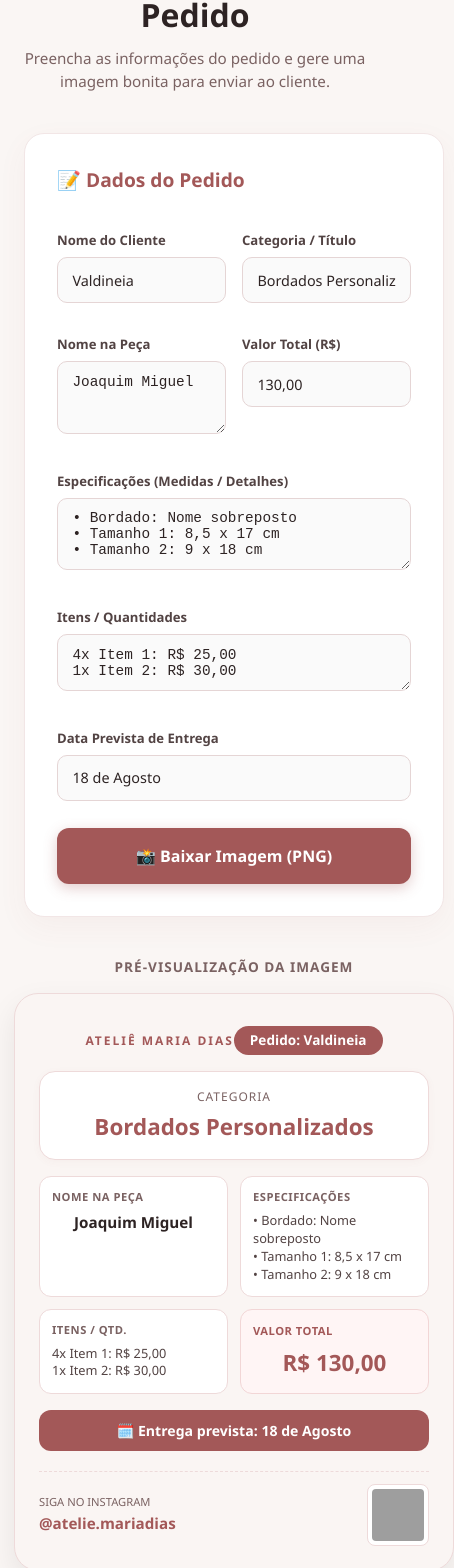
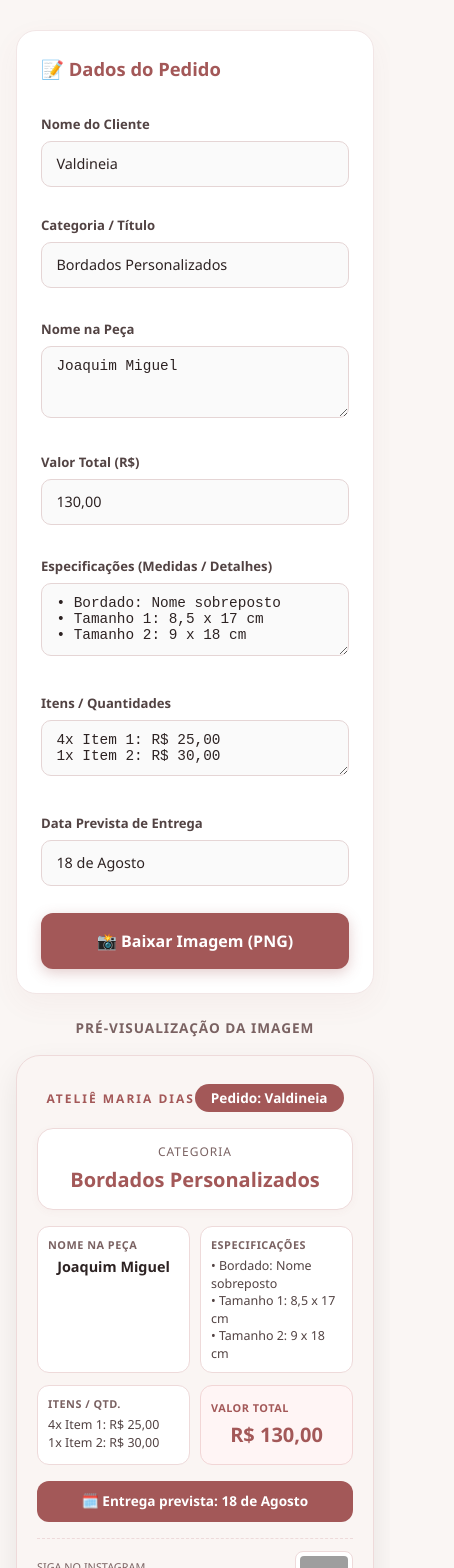
Before and after one commit to KawanDias/atelie-mariaDias, a React (Vite) app: page /admin/gerador-pedidos in a window 390 px wide. Shown: the part 273-1841 px from the top of the page, 454 px wide, since content can reach past the window. Built offline with nearby package versions, Linux system fonts and the light colour scheme; no server answers; grey boxes are pictures that could not be loaded.

Commit message:
feat: adiciona responsividade mobile à area de pedidos

```diff
--- a/src/pages/AdminOrderGenerator.tsx
+++ b/src/pages/AdminOrderGenerator.tsx
@@ -30,35 +30,49 @@ export function AdminOrderGenerator() {
     };
 
     return (
-        <div style={{ padding: '2.5rem 1.5rem', maxWidth: '1280px', margin: '0 auto', fontFamily: "'Segoe UI', Roboto, Helvetica, Arial, sans-serif", color: '#2D2323' }}>
+        <div style={{
+            padding: '1.5rem 1rem',
+            maxWidth: '1280px',
+            margin: '0 auto',
+            fontFamily: "'Segoe UI', Roboto, Helvetica, Arial, sans-serif",
+            color: '#2D2323',
+            boxSizing: 'border-box'
+        }}>
 
             {/* Cabeçalho da Página */}
-            <div style={{ textAlign: 'center', marginBottom: '2.5rem' }}>
-                <h1 style={{ fontSize: '2rem', color: '#2D2323', margin: '0 0 0.5rem 0', fontWeight: 700 }}>
+            <div style={{ textAlign: 'center', marginBottom: '2rem' }}>
+                <h1 style={{ fontSize: 'clamp(1.4rem, 4vw, 2rem)', color: '#2D2323', margin: '0 0 0.5rem 0', fontWeight: 700 }}>
                     ✨ Gerador de Comprovante de Pedido
                 </h1>
-                <p style={{ color: '#7A6262', margin: 0, fontSize: '0.95rem' }}>
+                <p style={{ color: '#7A6262', margin: 0, fontSize: '0.9rem' }}>
                     Preencha as informações do pedido e gere uma imagem bonita para enviar ao cliente.
                 </p>
             </div>
 
-            <div style={{ display: 'grid', gridTemplateColumns: 'repeat(auto-fit, minmax(420px, 1fr))', gap: '2.5rem', alignItems: 'start' }}>
+            {/* Grid principal do Admin (Formulário x Preview) */}
+            <div style={{
+                display: 'grid',
+                gridTemplateColumns: 'repeat(auto-fit, minmax(280px, 1fr))',
+                gap: '1.5rem',
+                alignItems: 'start'
+            }}>
 
                 {/* FORMULÁRIO DE PREENCHIMENTO */}
                 <div style={{
                     background: '#FFFFFF',
-                    padding: '2rem',
+                    padding: '1.5rem',
                     borderRadius: '20px',
                     border: '1px solid #F2E6E6',
-                    boxShadow: '0 10px 30px rgba(163, 88, 88, 0.05)'
+                    boxShadow: '0 10px 30px rgba(163, 88, 88, 0.05)',
+                    boxSizing: 'border-box'
                 }}>
-                    <h3 style={{ margin: '0 0 1.5rem 0', color: '#A35858', fontSize: '1.2rem', display: 'flex', alignItems: 'center', gap: '0.5rem' }}>
+                    <h3 style={{ margin: '0 0 1.25rem 0', color: '#A35858', fontSize: '1.15rem', display: 'flex', alignItems: 'center', gap: '0.5rem' }}>
                         📝 Dados do Pedido
                     </h3>
 
                     <div style={{ display: 'flex', flexDirection: 'column', gap: '1.2rem' }}>
 
-                        <div style={{ display: 'grid', gridTemplateColumns: '1fr 1fr', gap: '1rem' }}>
+                        <div style={{ display: 'grid', gridTemplateColumns: 'repeat(auto-fit, minmax(180px, 1fr))', gap: '1rem' }}>
                             <div>
                                 <label style={{ display: 'block', fontSize: '0.82rem', fontWeight: 600, color: '#524343', marginBottom: '0.4rem' }}>
                                     Nome do Cliente
@@ -83,7 +97,7 @@ export function AdminOrderGenerator() {
                             </div>
                         </div>
 
-                        <div style={{ display: 'grid', gridTemplateColumns: '1fr 1fr', gap: '1rem' }}>
+                        <div style={{ display: 'grid', gridTemplateColumns: 'repeat(auto-fit, minmax(180px, 1fr))', gap: '1rem' }}>
                             <div>
                                 <label style={{ display: 'block', fontSize: '0.82rem', fontWeight: 600, color: '#524343', marginBottom: '0.4rem' }}>
                                     Nome na Peça
@@ -162,7 +176,8 @@ export function AdminOrderGenerator() {
                                 display: 'flex',
                                 alignItems: 'center',
                                 justifyContent: 'center',
-                                gap: '0.6rem'
+                                gap: '0.6rem',
+                                width: '100%'
                             }}
                         >
                             📸 Baixar Imagem (PNG)
@@ -171,7 +186,7 @@ export function AdminOrderGenerator() {
                 </div>
 
                 {/* PRÉ-VISUALIZAÇÃO DO CARTÃO DO PEDIDO (CANVAS EXPORTÁVEL) */}
-                <div style={{ display: 'flex', flexDirection: 'column', alignItems: 'center', gap: '1rem' }}>
+                <div style={{ display: 'flex', flexDirection: 'column', alignItems: 'center', gap: '1rem', width: '100%' }}>
                     <span style={{ fontSize: '0.85rem', fontWeight: 600, color: '#7A6262', textTransform: 'uppercase', letterSpacing: '1px' }}>
                         Pré-visualização da Imagem
                     </span>
@@ -179,15 +194,17 @@ export function AdminOrderGenerator() {
                     <div
                         ref={cardRef}
                         style={{
-                            width: '440px',
+                            width: '100%',
+                            maxWidth: '440px',
                             backgroundColor: '#FAF5F3',
                             borderRadius: '24px',
-                            padding: '24px',
+                            padding: '20px',
                             boxSizing: 'border-box',
                             color: '#2D2323',
                             boxShadow: '0 12px 30px rgba(0,0,0,0.08)',
                             border: '1px solid #EEDADA',
-                            position: 'relative'
+                            position: 'relative',
+                            overflowWrap: 'break-word'
                         }}
                     >
                         {/* Topo / Marca */}
@@ -209,7 +226,9 @@ export function AdminOrderGenerator() {
                                 padding: '4px 16px',
                                 borderRadius: '20px',
                                 fontSize: '0.85rem',
-                                fontWeight: 600
+                                fontWeight: 600,
+                                maxWidth: '100%',
+                                wordBreak: 'break-word'
                             }}>
                                 Pedido: {clientName}
                             </div>
@@ -219,7 +238,7 @@ export function AdminOrderGenerator() {
                         <div style={{
                             backgroundColor: '#FFFFFF',
                             borderRadius: '16px',
-                            padding: '16px',
+                            padding: '14px',
                             textAlign: 'center',
                             marginBottom: '16px',
                             border: '1px solid #EEDADA',
@@ -228,40 +247,40 @@ export function AdminOrderGenerator() {
                             <span style={{ fontSize: '0.75rem', color: '#7A6262', textTransform: 'uppercase', letterSpacing: '1px', display: 'block', marginBottom: '4px' }}>
                                 Categoria
                             </span>
-                            <h2 style={{ margin: 0, color: '#A35858', fontSize: '1.4rem', fontWeight: 700 }}>
+                            <h2 style={{ margin: 0, color: '#A35858', fontSize: '1.25rem', fontWeight: 700, wordBreak: 'break-word' }}>
                                 {categoryTitle}
                             </h2>
                         </div>
 
                         {/* Grid Nome & Especificações */}
-                        <div style={{ display: 'grid', gridTemplateColumns: '1fr 1fr', gap: '12px', marginBottom: '12px' }}>
+                        <div style={{ display: 'grid', gridTemplateColumns: '1fr 1fr', gap: '10px', marginBottom: '12px' }}>
                             <div style={cardBlockStyle}>
                                 <span style={cardBlockTitleStyle}>Nome na Peça</span>
-                                <p style={{ margin: 0, fontSize: '0.95rem', fontWeight: 700, color: '#2D2323', textAlign: 'center', whiteSpace: 'pre-line', lineHeight: '1.4' }}>
+                                <p style={{ margin: 0, fontSize: '0.9rem', fontWeight: 700, color: '#2D2323', textAlign: 'center', whiteSpace: 'pre-line', lineHeight: '1.4', wordBreak: 'break-word' }}>
                                     {personName}
                                 </p>
                             </div>
 
                             <div style={cardBlockStyle}>
                                 <span style={cardBlockTitleStyle}>Especificações</span>
-                                <p style={{ margin: 0, fontSize: '0.8rem', color: '#524343', whiteSpace: 'pre-line', lineHeight: '1.4' }}>
+                                <p style={{ margin: 0, fontSize: '0.78rem', color: '#524343', whiteSpace: 'pre-line', lineHeight: '1.4', wordBreak: 'break-word' }}>
                                     {specifications}
                                 </p>
                             </div>
                         </div>
 
                         {/* Grid Itens & Valor Total */}
-                        <div style={{ display: 'grid', gridTemplateColumns: '1fr 1fr', gap: '12px', marginBottom: '16px' }}>
+                        <div style={{ display: 'grid', gridTemplateColumns: '1fr 1fr', gap: '10px', marginBottom: '16px' }}>
                             <div style={cardBlockStyle}>
                                 <span style={cardBlockTitleStyle}>Itens / Qtd.</span>
-                                <p style={{ margin: 0, fontSize: '0.8rem', color: '#524343', whiteSpace: 'pre-line', lineHeight: '1.4' }}>
+                                <p style={{ margin: 0, fontSize: '0.78rem', color: '#524343', whiteSpace: 'pre-line', lineHeight: '1.4', wordBreak: 'break-word' }}>
                                     {unitValues}
                                 </p>
                             </div>
 
                             <div style={{ ...cardBlockStyle, backgroundColor: '#FFF5F5', borderColor: '#F2D6D6', justifyContent: 'center' }}>
                                 <span style={{ ...cardBlockTitleStyle, color: '#A35858' }}>Valor Total</span>
-                                <p style={{ margin: 0, fontSize: '1.4rem', fontWeight: 800, color: '#A35858', textAlign: 'center' }}>
+                                <p style={{ margin: 0, fontSize: '1.25rem', fontWeight: 800, color: '#A35858', textAlign: 'center' }}>
                                     R$ {totalValue}
                                 </p>
                             </div>
@@ -272,15 +291,16 @@ export function AdminOrderGenerator() {
                             backgroundColor: '#A35858',
                             color: '#FFFFFF',
                             borderRadius: '12px',
-                            padding: '10px 14px',
+                            padding: '10px 12px',
                             textAlign: 'center',
-                            fontSize: '0.88rem',
+                            fontSize: '0.85rem',
                             fontWeight: 600,
-                            marginBottom: '20px',
+                            marginBottom: '16px',
                             display: 'flex',
                             alignItems: 'center',
                             justifyContent: 'center',
-                            gap: '0.5rem'
+                            gap: '0.4rem',
+                            flexWrap: 'wrap'
                         }}>
                             🗓️ Entrega prevista: {deliveryDate}
                         </div>
@@ -291,23 +311,24 @@ export function AdminOrderGenerator() {
                             alignItems: 'center',
                             justifyContent: 'space-between',
                             paddingTop: '12px',
-                            borderTop: '1px dashed #EEDADA'
+                            borderTop: '1px dashed #EEDADA',
+                            gap: '8px'
                         }}>
-                            <div>
-                                <span style={{ fontSize: '0.7rem', color: '#7A6262', display: 'block', textTransform: 'uppercase' }}>
+                            <div style={{ minWidth: 0 }}>
+                                <span style={{ fontSize: '0.68rem', color: '#7A6262', display: 'block', textTransform: 'uppercase' }}>
                                     Siga no Instagram
                                 </span>
-                                <span style={{ fontSize: '0.95rem', fontWeight: 700, color: '#A35858' }}>
+                                <span style={{ fontSize: '0.88rem', fontWeight: 700, color: '#A35858', wordBreak: 'break-all' }}>
                                     {instagram}
                                 </span>
                             </div>
 
                             {qrCodeUrl && (
-                                <div style={{ background: '#FFFFFF', padding: '4px', borderRadius: '8px', border: '1px solid #EEDADA' }}>
+                                <div style={{ background: '#FFFFFF', padding: '4px', borderRadius: '8px', border: '1px solid #EEDADA', flexShrink: 0 }}>
                                     <img
                                         src={qrCodeUrl}
                                         alt="QR Code Instagram"
-                                        style={{ width: '52px', height: '52px', display: 'block', borderRadius: '4px' }}
+                                        style={{ width: '48px', height: '48px', display: 'block', borderRadius: '4px' }}
                                     />
                                 </div>
                             )}
@@ -337,21 +358,21 @@ const inputStyle: React.CSSProperties = {
 const cardBlockStyle: React.CSSProperties = {
     backgroundColor: '#FFFFFF',
     borderRadius: '12px',
-    padding: '12px',
+    padding: '10px',
     border: '1px solid #EEDADA',
     display: 'flex',
     flexDirection: 'column',
-    minHeight: '85px',
+    minHeight: '80px',
     boxSizing: 'border-box'
 };
 
 const cardBlockTitleStyle: React.CSSProperties = {
-    fontSize: '0.7rem',
+    fontSize: '0.68rem',
     fontWeight: 700,
     color: '#7A6262',
     textTransform: 'uppercase',
     letterSpacing: '0.5px',
-    marginBottom: '6px',
+    marginBottom: '4px',
     display: 'block'
 };
 
```
